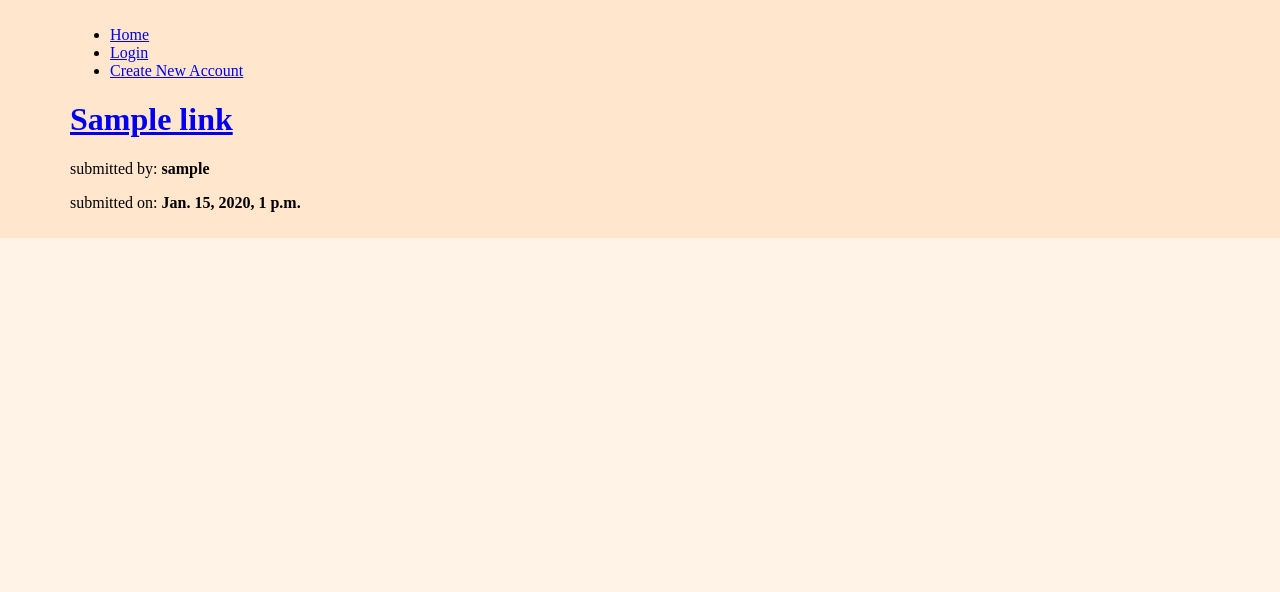
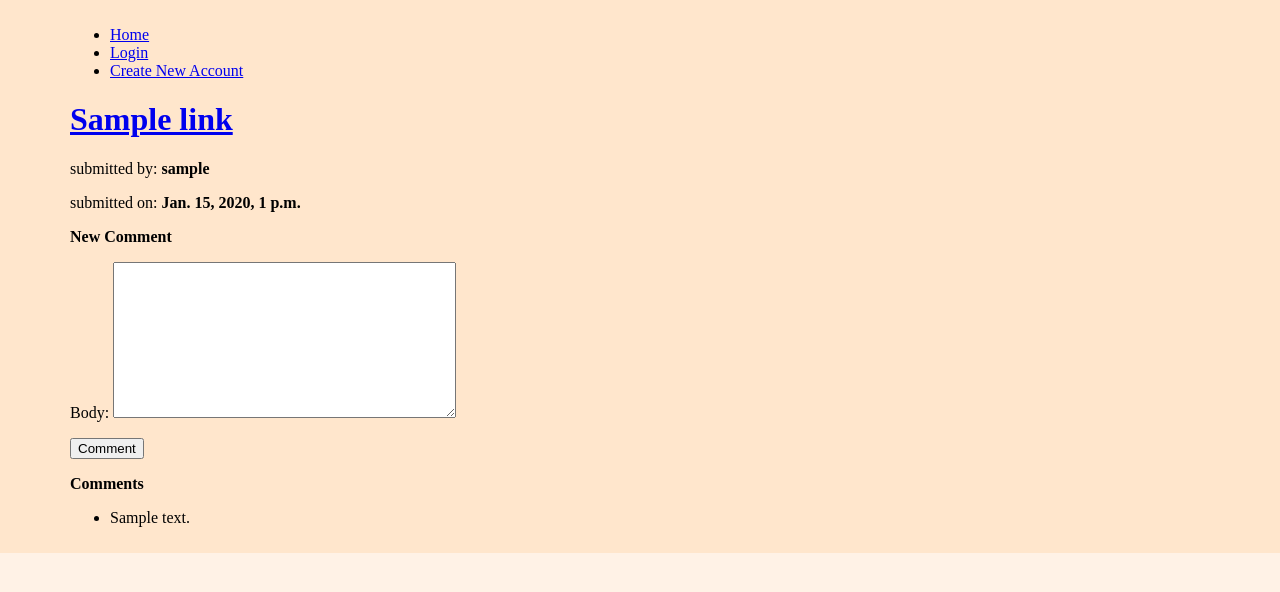
Before and after one commit to kalnynsh/discuss, a Django app: template links/templates/submission_detail.html in a window 1280 px wide; the page is wider, and only the part inside the window is pictured. Shown: the top 592 px of that part. Run offline with Django 3.2, Linux system fonts and the light colour scheme; the template is opened without the code that fills it: values that come from a table or form of the project are taken from there, others are empty; tables that the repository leaves empty hold one stand-in row (values such as "Sample post").

Commit message:
In /links/templates to submission_detail add part New Comment and Comments.

```diff
--- a/links/templates/submission_detail.html
+++ b/links/templates/submission_detail.html
@@ -5,4 +5,22 @@
     <h1><a href="{{ object.url }}" target="_blank">{{ object.title }}</a></h1>
     <p>submitted by: <b>{{ object.submitted_by.username }}</b></p>
     <p>submitted on: <b>{{ object.submitted_on }}</b></p>
+
+    <p>
+        <b>New Comment</b>
+        <form action="{% url 'new-comment' %}?link_pk={{ object.pk }}" method="post">
+        {% csrf_token %}
+        {{ comment_form.as_p }}
+        <input type="submit" value="Comment">
+        </form>
+    </p>
+
+    <p>
+        <b>Comments</b>
+        <ul>
+            {% for comment in comments %}
+            <li>{{ comment.body }}</li>
+            {% endfor %}
+        </ul>
+    </p>
 {% endblock %}
```
